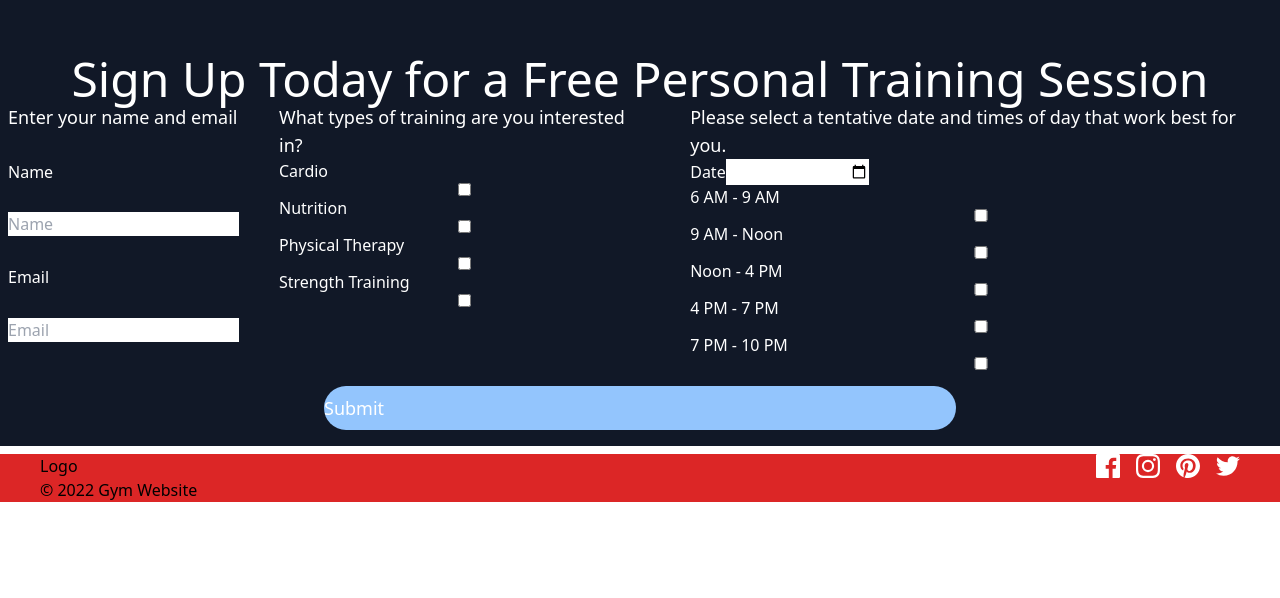
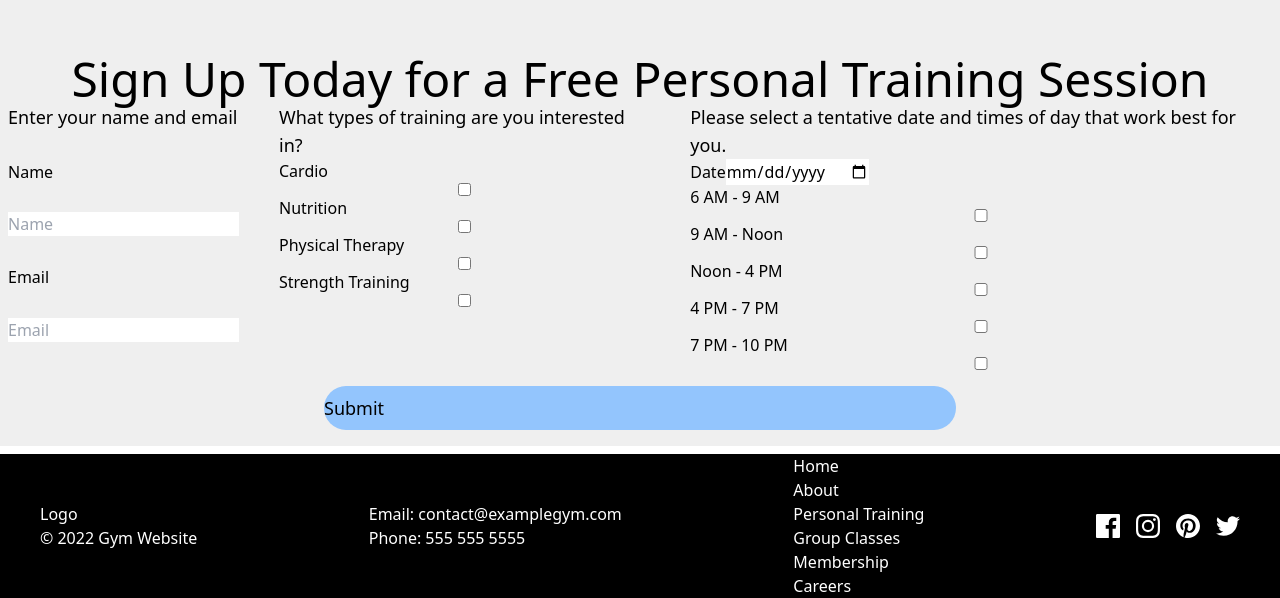
Before and after one commit to huntersteffner/Gym, a React (Create React App) app in the folder gym-website/: page /personal-training in a window 1280 px wide. Shown: the part 3152-3750 px from the top of the page. Before the commit the page ends 3654 px from the top, so only its background shows below. Built offline with nearby package versions, Linux system fonts and the light colour scheme.

Commit message:
Style change

```diff
--- a/gym-website/src/components/Footer.js
+++ b/gym-website/src/components/Footer.js
@@ -2,12 +2,24 @@ import FooterSocial from './FooterSocial'
 
 const Footer = () => {
   return (
-    <footer className="bg-red-600 flex justify-between px-10">
+    <footer className="bg-black flex justify-between items-center px-10 text-white">
       <div>
         <h2>Logo</h2>
         &copy; 2022 Gym Website
       </div>
-      {/* Social */}
+      <div>
+        <p>Email: contact@examplegym.com</p>
+        <p>Phone: 555 555 5555</p>
+      </div>
+      <div>
+        <p>Home</p>
+        <p>About</p>
+        <p>Personal Training</p>
+        <p>Group Classes</p>
+        <p>Membership</p>
+        <p>Careers</p>
+      </div>
+
       <FooterSocial />
     </footer>
   )
--- a/gym-website/src/components/Header.js
+++ b/gym-website/src/components/Header.js
@@ -53,7 +53,6 @@ export default function Header() {
 function CustomLink({ to,children, ...props }) {
   const resolvedPath = useResolvedPath(to)
   const isActive = useMatch({ path: resolvedPath.pathname, end: true })
-  const path = window.location.pathname
   return (
     <div className={isActive ? 'active': ''} >
       <Link to={to} {...props}>{children}</Link>
--- a/gym-website/src/components/PersonalTraining/PtCard.js
+++ b/gym-website/src/components/PersonalTraining/PtCard.js
@@ -1,7 +1,7 @@
 const PtCard = (props) => {
   return (
-    <div className="flex flex-col justify-between">
-      <div className=" text-white">
+    <div className="flex flex-col justify-between bg-black">
+      <div className="text-white">
         <h2 className="text-7xl text-center">{props.title}</h2>
 
         <p className="text-xl p-5 text-justify">{props.body}</p>
--- a/gym-website/src/pages/PersonalTraining.js
+++ b/gym-website/src/pages/PersonalTraining.js
@@ -31,14 +31,14 @@ const PersonalTraining = (props) => {
     },
   }
   return (
-    <section className="bg-gray-900 text-white">
+    <section className="bg-lightGrey">
       <div className="banner-about banner-h-sm bg-cover bg-bottom bg-no-repeat h-1/2 flex justify-center items-center">
         <div className="flex justify-center items-center text-5xl py-5 px-10 bg-red-500 opacity-80 rounded-full">
           <h2>Personal Training</h2>
         </div>
       </div>
 
-      <div className="text-white">
+      <div >
         <p className="text-xl m-4">
           Your fitness journey does not have to be something that do alone. Our
           team of personal trainers is ready to do everything to help you
@@ -51,7 +51,7 @@ const PersonalTraining = (props) => {
       </div>
       {/* Types of training */}
       <div className="flex flex-wrap">
-        <div className="md:grid md:grid-cols-2 md:gap-1">
+        <div className="space-y-3 md:grid md:grid-cols-2 md:gap-1 md:space-y-0">
           {/* https://unsplash.com/photos/8uzJGgJ1_3w */}
           <PtCard
             image={ptCardio}
--- a/gym-website/tailwind.config.js
+++ b/gym-website/tailwind.config.js
@@ -4,7 +4,11 @@ module.exports = {
     "./src/**/*.{js,jsx,ts,tsx}",
   ],
   theme: {
-    extend: {},
+    extend: {
+      colors: {
+        lightGrey: '#efefef',
+      }
+    },
   },
   plugins: [],
 }
```
